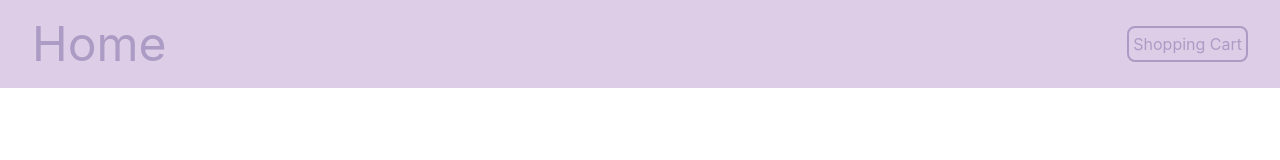
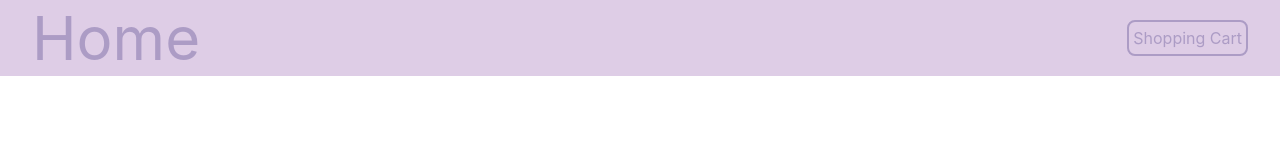
Before and after one commit to emesefedev/shopping-cart-react, a React (Vite) app: page / in a window 1280 px wide. Shown: the top 160 px of the page. Built offline with nearby package versions, Linux system fonts and the light colour scheme.

Commit message:
navbar styled with tailwind

```diff
--- a/src/App.jsx
+++ b/src/App.jsx
@@ -1,28 +1,9 @@
 
-import { Link } from "react-router-dom";
 import { Outlet } from "react-router-dom";
-import { ShoppingCartContextProvider, useShoppingCartContext } from "./ShoppingCartContext";
-
-function Navbar() {
-  const {totalProducts} = useShoppingCartContext()
-
-  return (
-    <div className="nav-bar">
-        <p><Link className="link-home" to="/">Home</Link></p>
-        <Link className="shopping-cart-link link-border ml-auto" to="/buy">
-          Shopping Cart
-          { totalProducts > 0
-            && <div className="shopping-cart-bubble">
-                {totalProducts}
-              </div>
-          }
-        </Link>
-      </div>
-  )
-}
+import { ShoppingCartContextProvider } from "./ShoppingCartContext";
+import Navbar from "./NavBar";
 
 function App() {
-
 
   return (
     <ShoppingCartContextProvider>
--- /dev/null
+++ b/src/NavBar.jsx
@@ -0,0 +1,20 @@
+import { useShoppingCartContext } from "./ShoppingCartContext"
+import { Link } from "react-router-dom"
+
+export default function Navbar() {
+  const {totalProducts} = useShoppingCartContext()
+
+  return (
+    <div className="flex items-center bg-(--secondary-color) w-full pt-2 pb-2 pr-8 pl-8">
+        <Link className="text-(--primary-color) text-6xl" to="/">Home</Link>
+        <Link className="relative text-(--primary-color) hover:text-(--tertiary-color) no-underline border-(--primary-color) hover:border-(--tertiary-color) border-2 border-solid  rounded-lg p-1 ml-auto" to="/buy">
+          Shopping Cart
+          { totalProducts > 0
+            && <div className="absolute top-2 -right-3 -translate-y-full bg-(--alert-color) w-6 h-6 rounded-xl text-center text-(--secondary-color)">
+                {totalProducts}
+              </div>
+          }
+        </Link>
+      </div>
+  )
+}
--- a/src/index.css
+++ b/src/index.css
@@ -41,33 +41,8 @@ h1 {
   line-height: 1.1;
 }
 
-/* NAVIGATION BAR */
+.link-border {
 
-.nav-bar {
-  background-color: var(--secondary-color);
-
-  width: 100%;
-  min-height: 75px;
-
-  padding-top: 8px;
-  padding-bottom: 8px;
-  padding-right: 32px;
-  padding-left: 32px;
-
-  display: flex;
-  align-items: center;
-}
-
-.link-home {
-  color: var(--primary-color);
-  font-size: 3em;
-}
-
-.link-border {
-  color: var(--primary-color);
-  text-decoration: none;
-
-  border: 2px solid var(--primary-color);
   border-radius: 8px;
   padding: 4px;
 }
@@ -75,26 +50,6 @@ h1 {
 .link-border:hover {
   color: var(--tertiary-color);
   border: 2px solid var(--tertiary-color);
-}
-
-.shopping-cart-link {
-  position: relative;
-}
-
-.shopping-cart-bubble {
-  position: absolute;
-  top: 12px;
-  right: -12px;
-
-  transform: translateY(-100%);
-  width: 24px;
-  height: 24px;
-
-  background-color: var(--alert-color);
-  border-radius: 12px;
-
-  text-align: center;
-  color: var(--secondary-color);
 }
 
 /* HOME */
```
